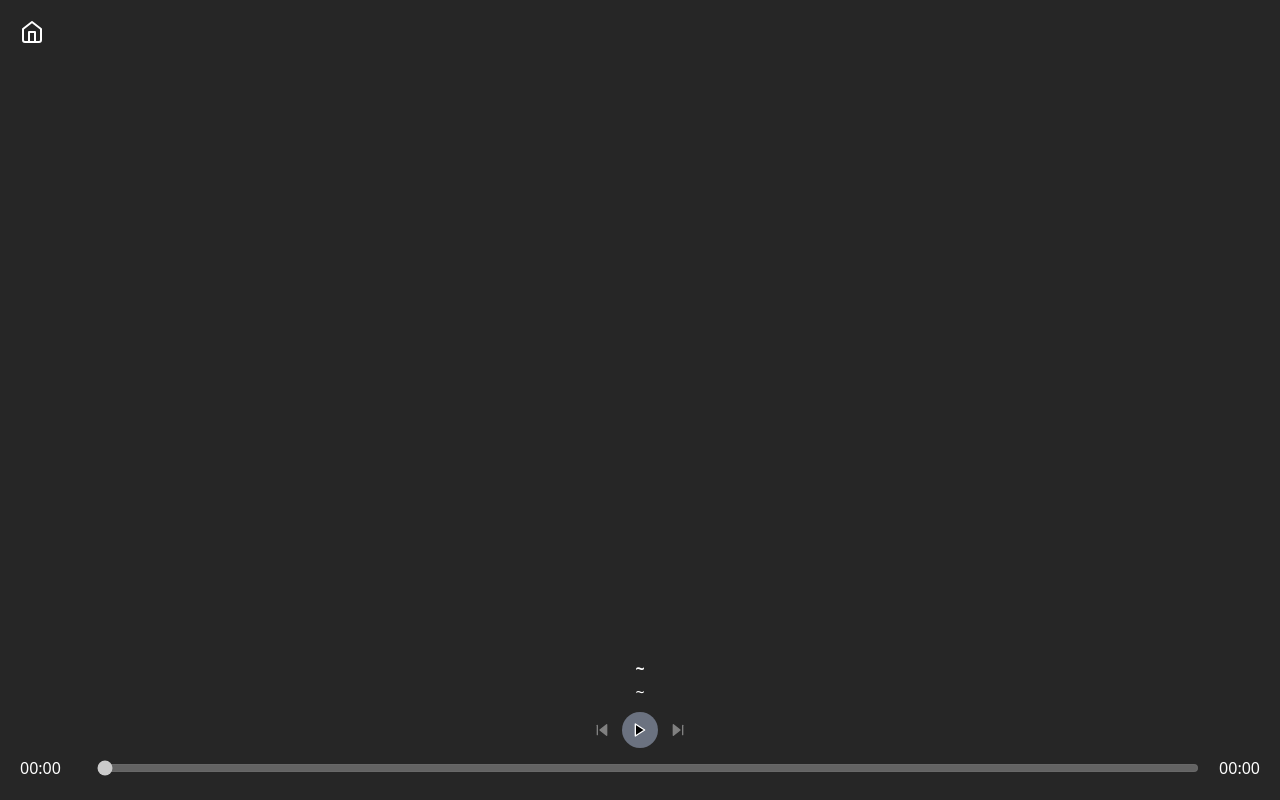
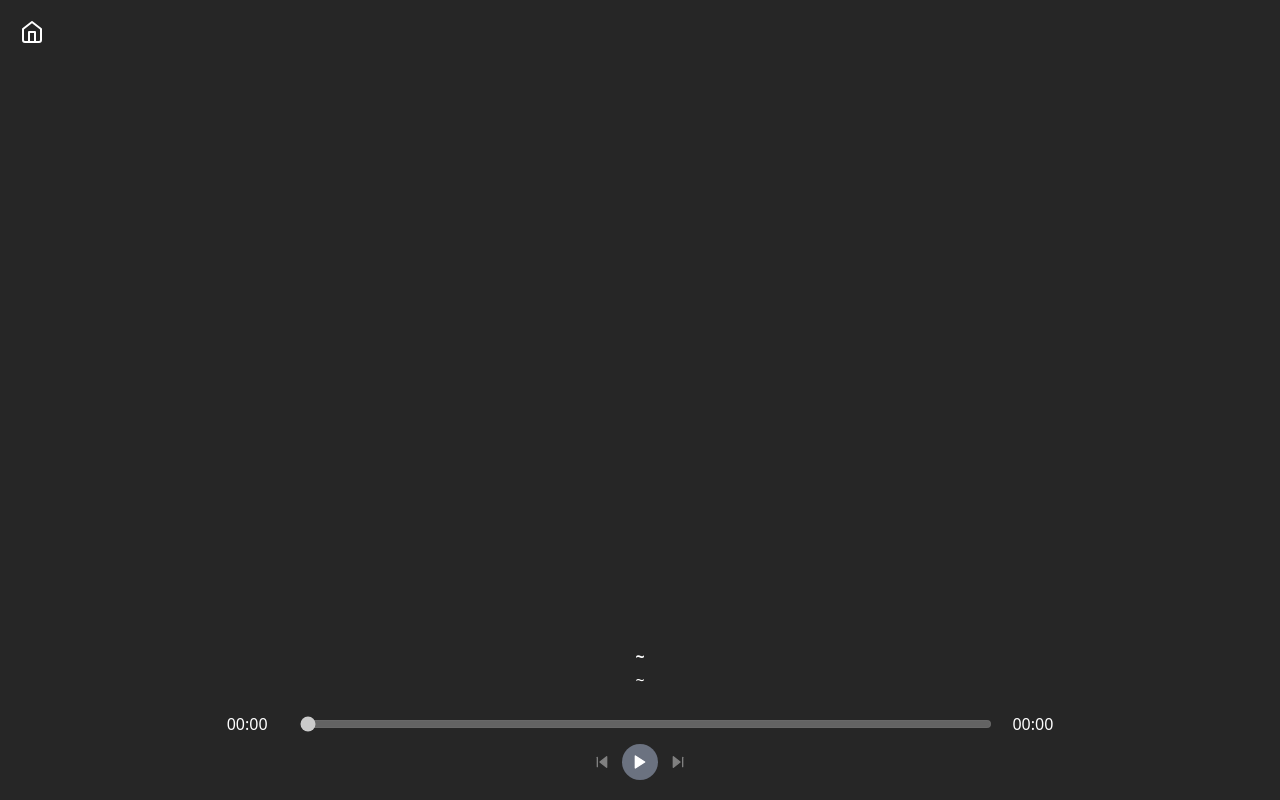
Before and after one commit to callum-jones19/coralia, a React (Vite) app: page /fullscreen in a window 1280 px wide. Built offline with nearby package versions, Linux system fonts and the light colour scheme.

Commit message:
Tweak UI for fullscreen view

```diff
--- a/src/components/PlayButtons.tsx
+++ b/src/components/PlayButtons.tsx
@@ -48,7 +48,7 @@ export default function PlayButtons() {
           <SkipBack fill="gray" color="gray" size="1em" />
         </button>
         <button
-          className="bg-white flex rounded-full flex-row justify-center items-center w-9 h-9 disabled:bg-gray-500"
+          className="flex rounded-full flex-row justify-center items-center w-9 h-9 disabled:bg-gray-500 hover:bg-neutral-700"
           disabled={queueLen === 0}
           onClick={() => {
             if (isPaused) {
@@ -58,8 +58,8 @@ export default function PlayButtons() {
             }
           }}
         >
-          {isPaused && <Play fill="black" size="1em" />}
-          {!isPaused && <Pause size="1em" fill="black" />}
+          {isPaused && <Play fill="white" size="1em" />}
+          {!isPaused && <Pause size="1em" fill="white" />}
         </button>
         <button
           className="flex rounded-full flex-row justify-center items-center w-8 h-8"
--- a/src/screens/FullscreenScreen.tsx
+++ b/src/screens/FullscreenScreen.tsx
@@ -9,7 +9,6 @@ import { Home } from "react-feather";
 import Seekbar from "../components/Seekbar";
 import SongInfoFooter from "../components/SongInfoFooter";
 import PlayButtons from "../components/PlayButtons";
-import { useImage } from "react-image";
 
 export default function FullscreenScreen() {
   const [queue, setQueue] = useState<Song[]>([]);
@@ -40,15 +39,17 @@ export default function FullscreenScreen() {
           </Link>
         </div>
         <div
-          className="flex-grow flex flex-col gap-10 items-cente min-h-0"
+          className="flex-grow flex flex-col gap-2 items-cente min-h-0"
         >
-          <div className="basis-1/2 w-full overflow-hidden flex-grow p-10">
+          <div className="basis-1/2 w-full overflow-hidden flex-grow p-6">
             <img src={imgSrc} className="rounded-lg shadow-lg h-full m-auto object-contain" />
           </div>
-          <div className="flex flex-col gap-2 justify-center items-center w-full overflow-auto">
-            <SongInfoFooter currentSong={queue[0]}/>
+          <div className="flex flex-col gap-2 justify-center items-center w-2/3 m-auto overflow-auto">
+            <div className="mb-3">
+              <SongInfoFooter currentSong={queue[0]} />
+            </div>
+            <Seekbar />
             <PlayButtons />
-            <Seekbar />
           </div>
         </div>
       </div>
```
